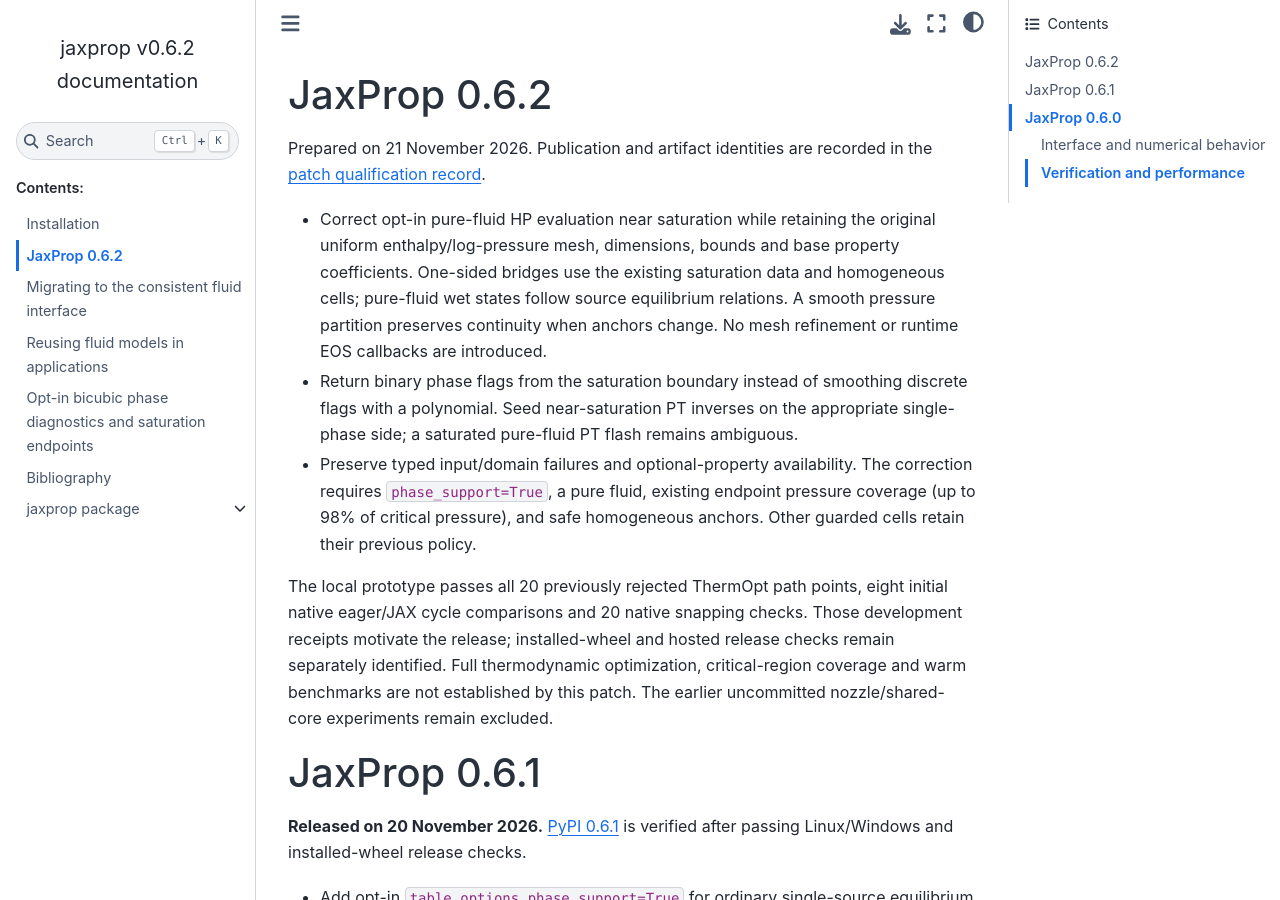
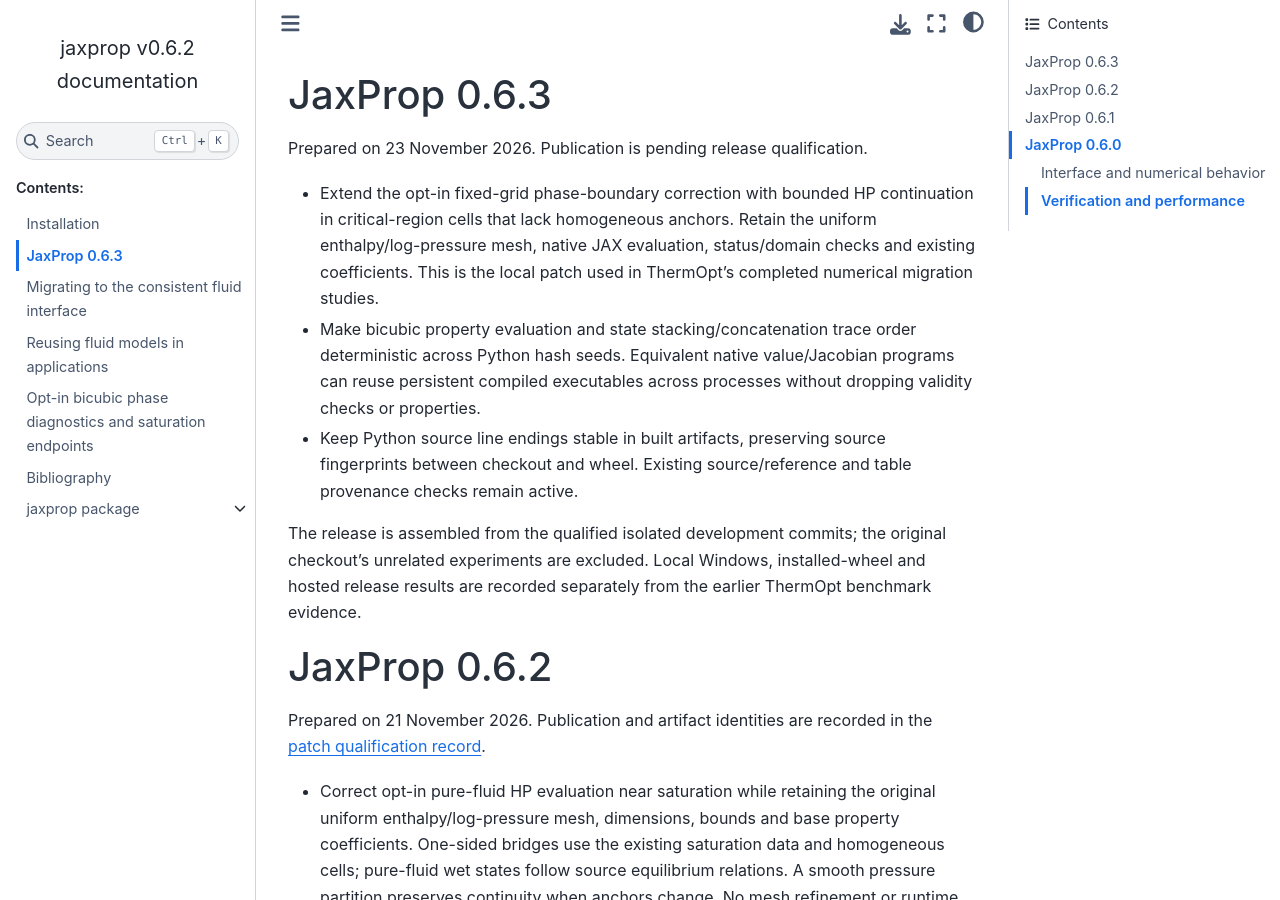
Before and after one commit to turbo-sim/jaxprop, a Sphinx documentation site: the page built from docs/release_notes.md, in a window 1280 px wide and 900 px high. Built offline with Sphinx 7.4.7 and the Sphinx Book theme 1.1.4, drawn with Linux system fonts in a browser that asks for light colours.

Commit message:
release: prepare JaxProp 0.6.3 for ThermOpt JAX transition

```diff
--- a/docs/release_notes.md
+++ b/docs/release_notes.md
@@ -1,3 +1,25 @@
+# JaxProp 0.6.3
+
+Prepared on 23 November 2026. Publication is pending release qualification.
+
+- Extend the opt-in fixed-grid phase-boundary correction with bounded HP
+  continuation in critical-region cells that lack homogeneous anchors. Retain
+  the uniform enthalpy/log-pressure mesh, native JAX evaluation, status/domain
+  checks and existing coefficients. This is the local patch used in ThermOpt's
+  completed numerical migration studies.
+- Make bicubic property evaluation and state stacking/concatenation trace order
+  deterministic across Python hash seeds. Equivalent native value/Jacobian
+  programs can reuse persistent compiled executables across processes without
+  dropping validity checks or properties.
+- Keep Python source line endings stable in built artifacts, preserving source
+  fingerprints between checkout and wheel. Existing source/reference and table
+  provenance checks remain active.
+
+The release is assembled from the qualified isolated development commits; the
+original checkout's unrelated experiments are excluded. Local Windows,
+installed-wheel and hosted release results are recorded separately from the
+earlier ThermOpt benchmark evidence.
+
 # JaxProp 0.6.2
 
 Prepared on 21 November 2026. Publication and artifact identities are recorded
--- a/jaxprop/__init__.py
+++ b/jaxprop/__init__.py
@@ -57,7 +57,7 @@ del _fluid_type
 
 
 # Package info
-__version__ = "0.6.2"
+__version__ = "0.6.3"
 PACKAGE_NAME = "jaxprop"
 URL_GITHUB = "https://github.com/turbo-sim/jaxprop"
 URL_DOCS = "https://turbo-sim.github.io/jaxprop/"
--- a/pyproject.toml
+++ b/pyproject.toml
@@ -1,6 +1,6 @@
 [tool.poetry]
 name = "jaxprop"
-version = "0.6.2"
+version = "0.6.3"
 description = "JAX-compatible Python package for real-fluid thermodynamic properties, phase equilibria and metastable states, with automatic differentiation."
 authors = ["Roberto Agromayor", "Srinivas Prakash Diwanji", "Alberto Bergamin", "Andrea Cioffi"]
 license = "MIT"
```
